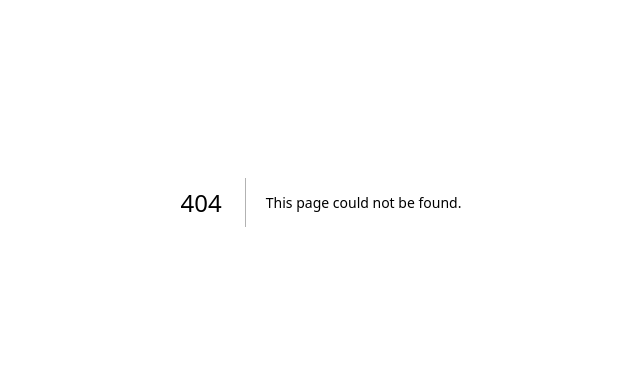
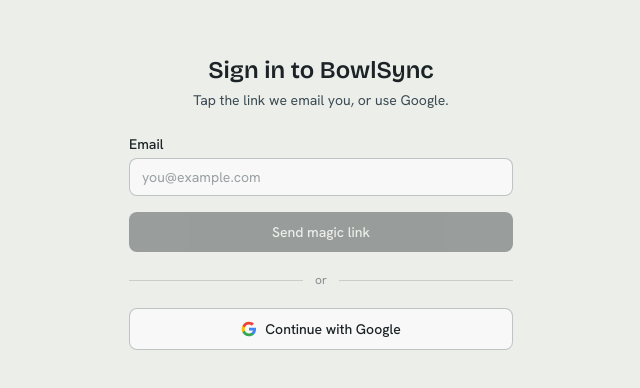
Before and after one commit to JellyV/BowlSync, a Next.js app: page /login in a window 1280 px wide. Before the commit this address had no page. Shown: the part 198-586 px from the top of the page, without its empty margins (319-959 px from the left). Built offline with nearby package versions, Linux system fonts and the light colour scheme.

Commit message:
feat: login page (magic link + Google) and auth callback

```diff
--- /dev/null
+++ b/src/app/auth/callback/route.ts
@@ -0,0 +1,13 @@
+import { NextResponse, type NextRequest } from "next/server";
+import { createServerSupabase } from "@/lib/supabase/server";
+
+export async function GET(request: NextRequest) {
+  const { searchParams, origin } = new URL(request.url);
+  const code = searchParams.get("code");
+  const next = searchParams.get("next") ?? "/";
+  if (code) {
+    const supabase = await createServerSupabase();
+    await supabase.auth.exchangeCodeForSession(code);
+  }
+  return NextResponse.redirect(`${origin}${next}`);
+}
--- /dev/null
+++ b/src/app/login/page.tsx
@@ -0,0 +1,193 @@
+"use client";
+
+import { Suspense, useState } from "react";
+import { useSearchParams } from "next/navigation";
+import { createBrowserSupabase } from "@/lib/supabase/client";
+
+type State = "idle" | "sending" | "sent" | "error";
+
+function LoginForm() {
+  const searchParams = useSearchParams();
+  const next = searchParams.get("next") ?? "/";
+
+  const [email, setEmail] = useState("");
+  const [state, setState] = useState<State>("idle");
+  const [errorMsg, setErrorMsg] = useState("");
+
+  const callbackUrl = `/auth/callback?next=${encodeURIComponent(next)}`;
+
+  async function handleMagicLink(e: React.FormEvent) {
+    e.preventDefault();
+    if (!email.trim()) return;
+    setState("sending");
+    setErrorMsg("");
+
+    const supabase = createBrowserSupabase();
+    const { error } = await supabase.auth.signInWithOtp({
+      email: email.trim(),
+      options: {
+        emailRedirectTo: `${window.location.origin}${callbackUrl}`,
+      },
+    });
+
+    if (error) {
+      setState("error");
+      setErrorMsg(error.message);
+    } else {
+      setState("sent");
+    }
+  }
+
+  async function handleGoogle() {
+    setState("sending");
+    setErrorMsg("");
+
+    const supabase = createBrowserSupabase();
+    const { error } = await supabase.auth.signInWithOAuth({
+      provider: "google",
+      options: {
+        redirectTo: `${window.location.origin}${callbackUrl}`,
+      },
+    });
+
+    if (error) {
+      setState("error");
+      setErrorMsg(error.message);
+    }
+  }
+
+  if (state === "sent") {
+    return (
+      <div className="text-center space-y-3">
+        <p className="text-lg font-[family-name:var(--font-display)] text-[var(--ink)]">
+          Check your inbox.
+        </p>
+        <p className="text-sm text-[var(--foreground)]">
+          We sent a link to <span className="font-medium">{email}</span>. It expires in an hour.
+        </p>
+        <button
+          onClick={() => { setState("idle"); setEmail(""); }}
+          className="text-sm underline text-[var(--foreground)] hover:text-[var(--ink)] focus-visible:outline-2 focus-visible:outline-offset-2 focus-visible:outline-[var(--accent)] transition-colors"
+        >
+          Use a different email
+        </button>
+      </div>
+    );
+  }
+
+  return (
+    <form onSubmit={handleMagicLink} className="space-y-4 w-full">
+      <div className="space-y-1">
+        <label htmlFor="email" className="block text-sm font-medium text-[var(--ink)]">
+          Email
+        </label>
+        <input
+          id="email"
+          type="email"
+          autoComplete="email"
+          required
+          value={email}
+          onChange={(e) => setEmail(e.target.value)}
+          disabled={state === "sending"}
+          placeholder="you@example.com"
+          className="
+            w-full rounded-lg border border-[var(--foreground)]/30 bg-white/60
+            px-3 py-2 text-sm text-[var(--ink)] placeholder:text-[var(--foreground)]/50
+            focus:outline-none focus:ring-2 focus:ring-[var(--accent)] focus:border-transparent
+            disabled:opacity-50 disabled:cursor-not-allowed
+            transition-shadow
+          "
+        />
+      </div>
+
+      {state === "error" && errorMsg && (
+        <p role="alert" className="text-sm text-[var(--status-stale)]">
+          {errorMsg}
+        </p>
+      )}
+
+      <button
+        type="submit"
+        disabled={state === "sending" || !email.trim()}
+        className="
+          w-full rounded-lg bg-[var(--ink)] px-4 py-2.5
+          text-sm font-medium text-[var(--background)]
+          hover:opacity-90 active:opacity-80
+          focus-visible:outline-2 focus-visible:outline-offset-2 focus-visible:outline-[var(--accent)]
+          disabled:opacity-40 disabled:cursor-not-allowed
+          transition-opacity
+        "
+      >
+        {state === "sending" ? "Sending…" : "Send magic link"}
+      </button>
+
+      <div className="relative flex items-center gap-3 py-1">
+        <div className="flex-1 border-t border-[var(--foreground)]/20" />
+        <span className="text-xs text-[var(--foreground)]/60 shrink-0">or</span>
+        <div className="flex-1 border-t border-[var(--foreground)]/20" />
+      </div>
+
+      <button
+        type="button"
+        onClick={handleGoogle}
+        disabled={state === "sending"}
+        className="
+          w-full flex items-center justify-center gap-2 rounded-lg
+          border border-[var(--foreground)]/30 bg-white/60 px-4 py-2.5
+          text-sm font-medium text-[var(--ink)]
+          hover:bg-white/80 active:bg-white/50
+          focus-visible:outline-2 focus-visible:outline-offset-2 focus-visible:outline-[var(--accent)]
+          disabled:opacity-40 disabled:cursor-not-allowed
+          transition-colors
+        "
+      >
+        <svg width="16" height="16" viewBox="0 0 24 24" aria-hidden="true">
+          <path
+            fill="#4285F4"
+            d="M22.56 12.25c0-.78-.07-1.53-.2-2.25H12v4.26h5.92c-.26 1.37-1.04 2.53-2.21 3.31v2.77h3.57c2.08-1.92 3.28-4.74 3.28-8.09z"
+          />
+          <path
+            fill="#34A853"
+            d="M12 23c2.97 0 5.46-.98 7.28-2.66l-3.57-2.77c-.98.66-2.23 1.06-3.71 1.06-2.86 0-5.29-1.93-6.16-4.53H2.18v2.84C3.99 20.53 7.7 23 12 23z"
+          />
+          <path
+            fill="#FBBC05"
+            d="M5.84 14.09c-.22-.66-.35-1.36-.35-2.09s.13-1.43.35-2.09V7.07H2.18C1.43 8.55 1 10.22 1 12s.43 3.45 1.18 4.93l3.66-2.84z"
+          />
+          <path
+            fill="#EA4335"
+            d="M12 5.38c1.62 0 3.06.56 4.21 1.64l3.15-3.15C17.45 2.09 14.97 1 12 1 7.7 1 3.99 3.47 2.18 7.07l3.66 2.84c.87-2.6 3.3-4.53 6.16-4.53z"
+          />
+        </svg>
+        Continue with Google
+      </button>
+    </form>
+  );
+}
+
+export default function LoginPage() {
+  return (
+    <main className="flex min-h-screen items-center justify-center px-4 bg-[var(--background)]">
+      <div className="w-full max-w-sm space-y-6">
+        <div className="space-y-1 text-center">
+          <h1 className="text-2xl font-[family-name:var(--font-display)] font-semibold text-[var(--ink)]">
+            Sign in to BowlSync
+          </h1>
+          <p className="text-sm text-[var(--foreground)]">
+            Tap the link we email you, or use Google.
+          </p>
+        </div>
+
+        <Suspense
+          fallback={
+            <div className="h-48 flex items-center justify-center text-sm text-[var(--foreground)]/60">
+              Loading…
+            </div>
+          }
+        >
+          <LoginForm />
+        </Suspense>
+      </div>
+    </main>
+  );
+}
```
